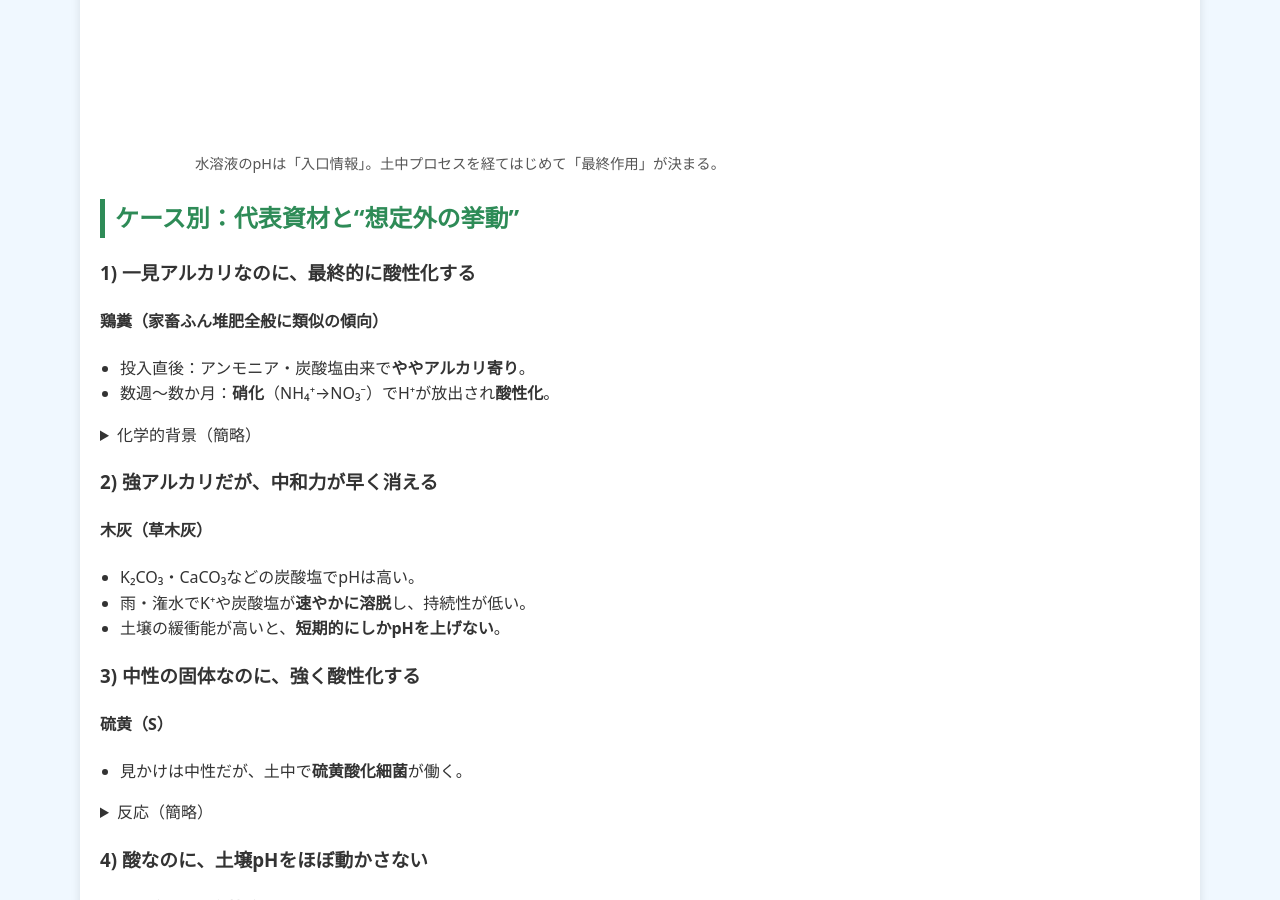
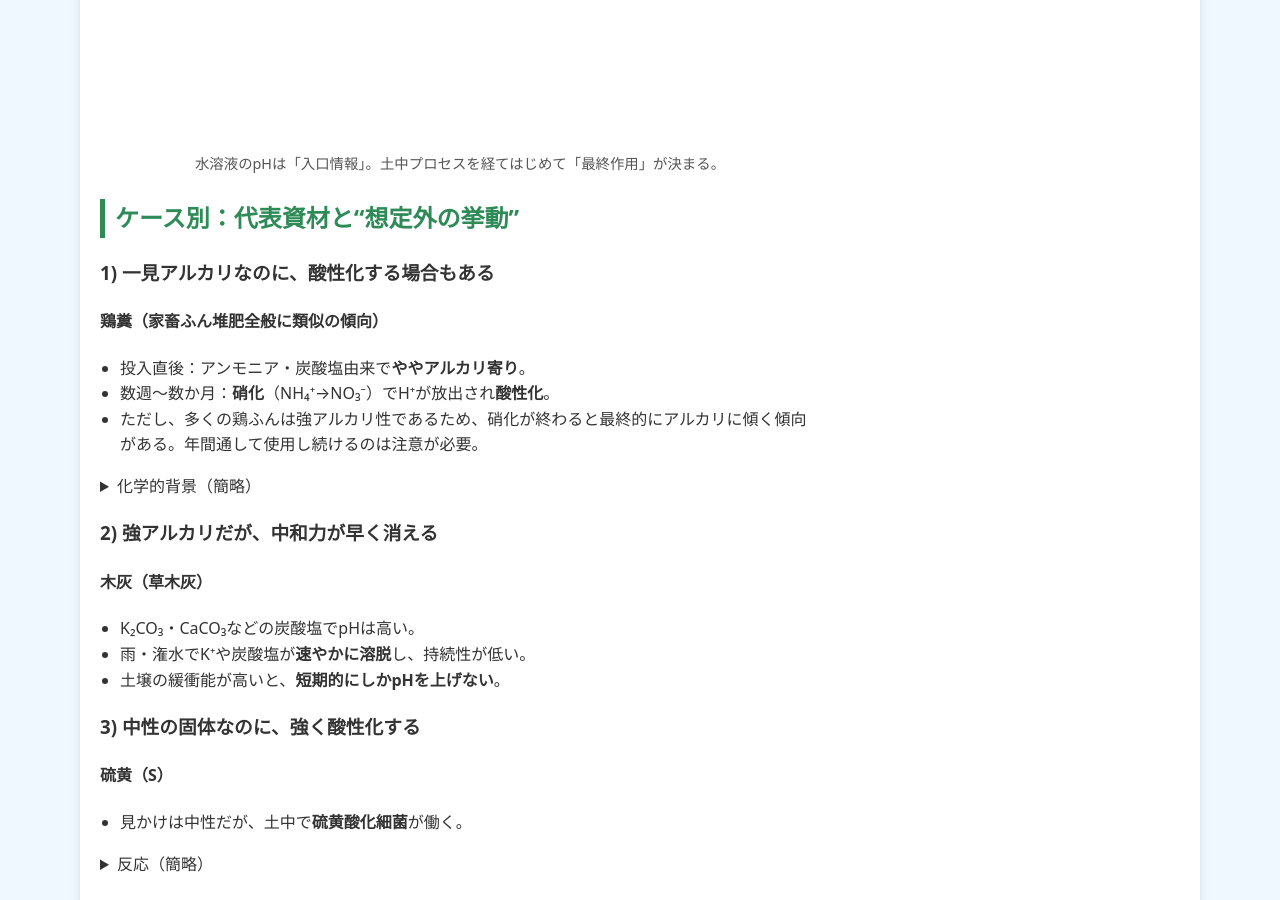
Before and after one commit to shiitake-garden/shiitake-garden.github.io, a Jekyll site: the page built from column/column_ph_henka.html, in a window 1280 px wide and 900 px high, scrolled down 799 px. Built offline with Jekyll 4.4.1, drawn with Linux system fonts in a browser that asks for light colours.

Commit message:
Update column_ph_henka.html

```diff
--- a/column/column_ph_henka.html
+++ b/column/column_ph_henka.html
@@ -79,11 +79,12 @@ title: 見かけのpHに騙されるな
     <section id="cases">
       <h2>ケース別：代表資材と“想定外の挙動”</h2>
 
-      <h3>1) 一見アルカリなのに、最終的に<strong>酸性化</strong>する</h3>
+      <h3>1) 一見アルカリなのに、<strong>酸性化</strong>する場合もある</h3>
       <h4>鶏糞（家畜ふん堆肥全般に類似の傾向）</h4>
       <ul>
         <li>投入直後：アンモニア・炭酸塩由来で<b>ややアルカリ寄り</b>。</li>
         <li>数週〜数か月：<b>硝化</b>（NH₄⁺→NO₃⁻）でH⁺が放出され<b>酸性化</b>。</li>
+        <li>ただし、多くの鶏ふんは強アルカリ性であるため、硝化が終わると最終的にアルカリに傾く傾向がある。年間通して使用し続けるのは注意が必要。</li>
       </ul>
       <details>
         <summary>化学的背景（簡略）</summary>
```
